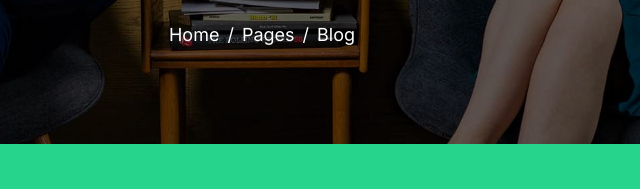
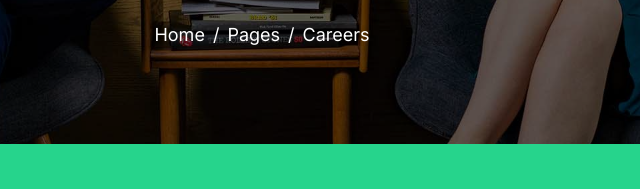
Before and after one commit to sivamohanbabu/newsite, a plain HTML site: page blog.html in a window 1280 px wide. Shown: the part 299-488 px from the top of the page, 378-1018 px from the left. Drawn offline with nearby package versions, Linux system fonts and the light colour scheme.

Commit message:
add commit

```diff
--- a/blog.html
+++ b/blog.html
@@ -125,7 +125,7 @@
                 <ol class="breadcrumb justify-content-center mb-0">
                     <li class="breadcrumb-item"><a href="#">Home</a></li>
                     <li class="breadcrumb-item"><a href="#">Pages</a></li>
-                    <li class="breadcrumb-item" aria-current="page">Blog</li>
+                    <li class="breadcrumb-item" aria-current="page">Careers</li>
                 </ol>
             </nav>
         </div>
```
